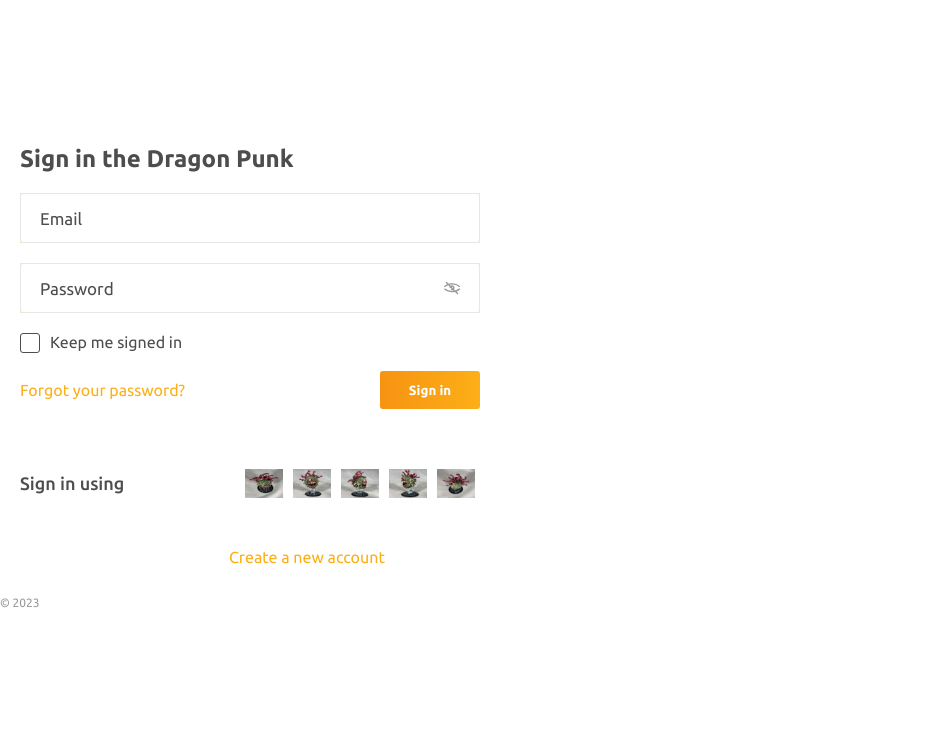
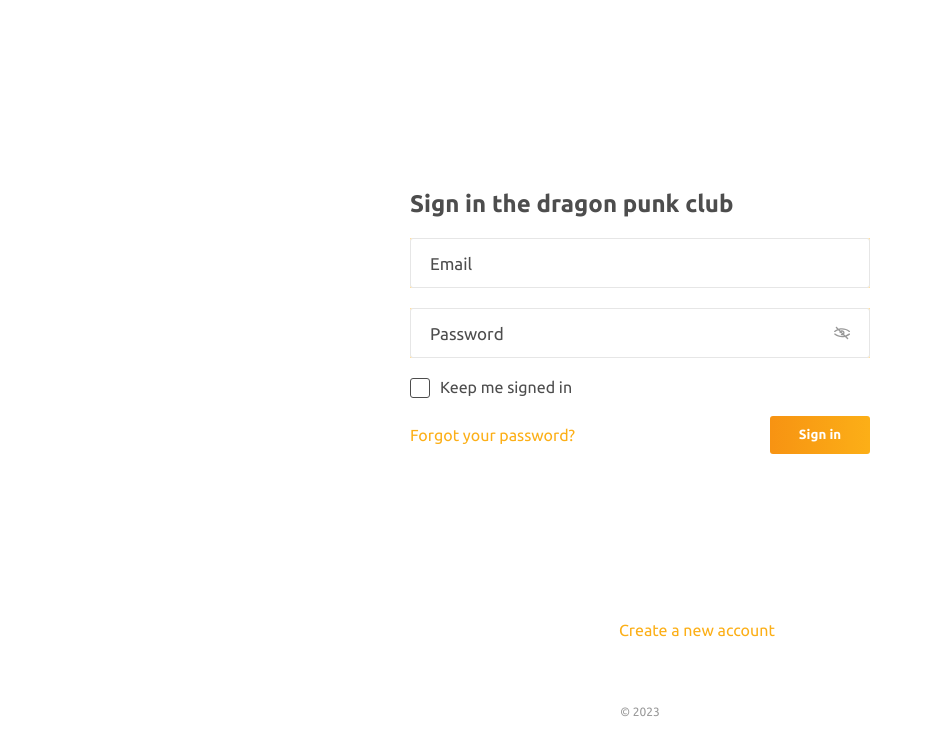
Before and after one commit to dobsonkevyn/practice, a plain HTML site: page assets/index.html in a window 1280 px wide. Shown: the part 37-792 px from the top of the page, without its empty margins (0-933 px from the left). Drawn offline with Linux system fonts and the light colour scheme.

Commit message:
redo file

```diff
--- a/assets/index.html
+++ b/assets/index.html
@@ -10,7 +10,7 @@
     <div class="login-form">
       <div class="logo"></div>
       <div class="container">
-        <h1>Sign in the Dragon Punk</h1>
+        <h1>Sign in the dragon punk club</h1>
         <form action>
           <div class="txtb">
             <input type="text" placeholder=" " />
@@ -38,13 +38,7 @@
         </form>
       </div>
       <div class="container bottom-container">
-        <h3 class="row">Sign in using</h3>
-        <div class="sm-login row">
-          <a href="#"><img src="/assets/wh1.jpg" alt="" /></a>
-          <a href="#"><img src="/assets/wh2.jpg" alt="" /></a>
-          <a href="#"><img src="/assets/wh3.jpg" alt="" /></a>
-          <a href="#"><img src="/assets/wh4.jpg" alt="" /></a>
-          <a href="#"><img src="/assets/wh5.jpg" alt="" /></a>
+
         </div>
       </div>
       <div class="create-account">
--- a/assets/style.css
+++ b/assets/style.css
@@ -5,9 +5,17 @@
   box-sizing: border-box;
 }
 ::selection {
-    background-color: #0e0e03;
+  background-color: #fdcf74;
 }
-
+body {
+  min-height: 100vh;
+  background-image: url("");
+  background-size: 256px;
+  display: grid;
+  justify-items: center;
+  /*   align-items: center; */
+  grid-template-rows: auto 62px;
+}
 
 .login-form {
   width: 100%;
@@ -15,7 +23,7 @@
 }
 
 .logo {
-    background-image: url();
+  background-image: url("");
   width: 236px;
   height: 67px;
   margin: 16px auto;
@@ -142,7 +150,7 @@
 }
 
 .forgot-signin-container input:hover {
-    background: #151401;
+  background: #fcaf17;
 }
 
 .bottom-container {
```
Lines whose indentation alone changed are shown as unchanged.
